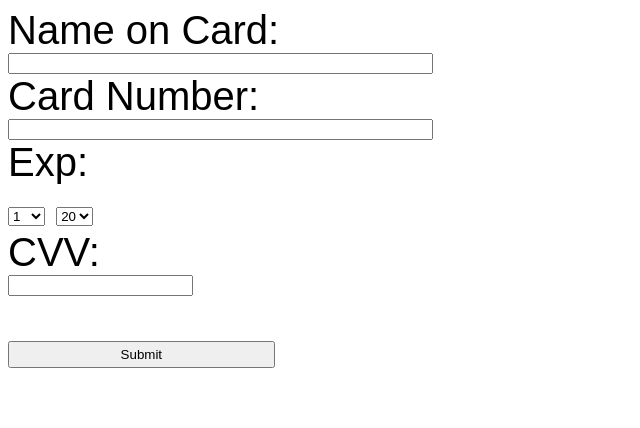
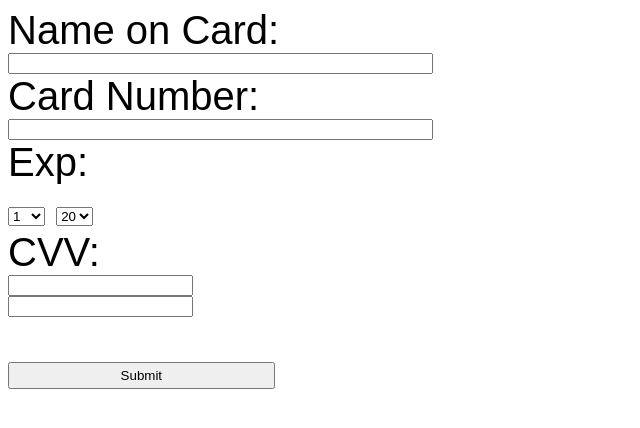
Before and after one commit to GrantDakovich/FriendDeals, a website: page public/pay.html in a window 1280 px wide. Shown: the whole page, without its empty margins (0-640 px from the left). Drawn offline with Linux system fonts and the light colour scheme.

Commit message:
friend code tag added

```diff
--- a/public/pay.html
+++ b/public/pay.html
@@ -78,6 +78,7 @@ window.extAsyncInit = function () {
     </select><br>
     CVV: <br>
     <input type="text" name="cvv" id="cvv"><br>
+    <input type="text" name="friend_code" id="friend_code"><br>
     <br>
     <input type="submit" value="Submit" id="submitButton">
 </form>
```
